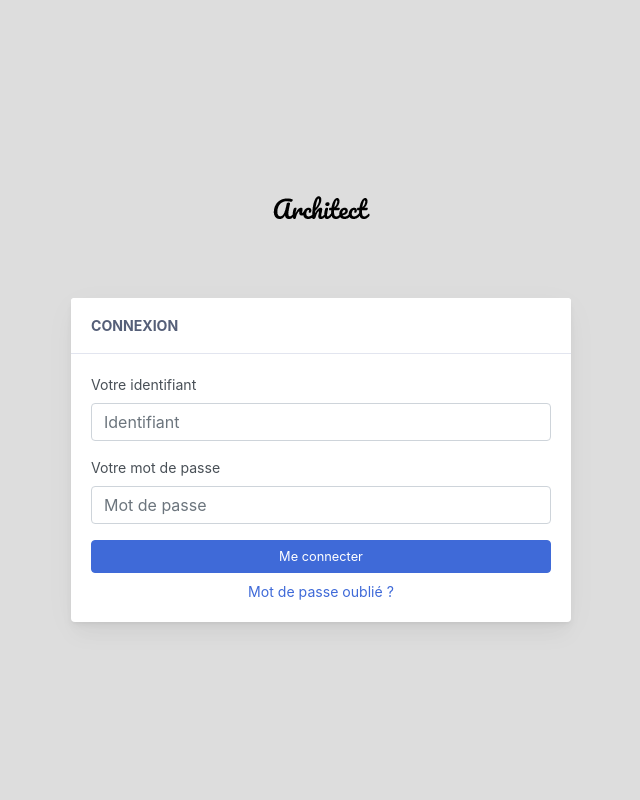
After one commit to InFinity54/CESI_ProjetWeb, a Symfony app: template templates/content/login/index.html.twig in a window 1280 px wide. The commit adds this page. Shown: the whole page, without its empty margins (319-959 px from the left). Run offline with Twig, Linux system fonts and the light colour scheme; the template is opened without the code that fills it, so the values that code supplies are empty; some libraries are stand-ins or nearby versions.

Commit message:
Page de connexion

```diff
--- /dev/null
+++ b/public/css/login.css
@@ -0,0 +1,19 @@
+body
+{
+    background-color: #DDDDDD;
+}
+
+.app-header__logo
+{
+    width: auto;
+}
+
+.app-main .app-main__inner
+{
+    padding: 0 30px 0 30px;
+}
+
+.card
+{
+    width: 500px;
+}
--- /dev/null
+++ b/templates/content/login/index.html.twig
@@ -0,0 +1,45 @@
+{% extends "login.html.twig" %}
+
+{% block title %}Connexion{% endblock %}
+
+{% block css %}{% endblock %}
+
+{% block js %}{% endblock %}
+
+{% block body %}
+    <div class="card mx-auto">
+        <div class="card-header">
+            Connexion
+        </div>
+        <div class="card-body">
+            <form method="post" action="{{ path("login_submit") }}">
+                <div class="row">
+                    <div class="col-sm-12">
+                        <div class="position-relative form-group">
+                            <label for="login" class="">Votre identifiant</label>
+                            <input name="login" id="login" placeholder="Identifiant" type="text" class="form-control" />
+                        </div>
+                    </div>
+                </div>
+                <div class="row">
+                    <div class="col-sm-12">
+                        <div class="position-relative form-group">
+                            <label for="password" class="">Votre mot de passe</label>
+                            <input name="password" id="password" placeholder="Mot de passe" type="password" class="form-control" />
+                        </div>
+                    </div>
+                </div>
+                <div class="row">
+                    <div class="col-sm-12">
+                        <button type="submit" class="btn btn-primary btn-block">Me connecter</button>
+                    </div>
+                </div>
+                <div class="row">
+                    <div class="col-sm-12 text-center mt-2">
+                        <a href="#">Mot de passe oublié ?</a>
+                    </div>
+                </div>
+            </form>
+        </div>
+    </div>
+{% endblock %}
--- a/templates/includes/header_usermenu.html.twig
+++ b/templates/includes/header_usermenu.html.twig
@@ -5,4 +5,4 @@
 <div tabindex="-1" class="dropdown-divider"></div>
 <button type="button" tabindex="0" class="dropdown-item">Dividers</button>-->
 <a href="#" class="dropdown-item" tabindex="0">Modifier mon profil</a>
-<a href="#" class="dropdown-item" tabindex="0">Déconnexion</a>
+<a href="{{ path("login") }}" class="dropdown-item" tabindex="0">Déconnexion</a>
--- /dev/null
+++ b/templates/login.html.twig
@@ -0,0 +1,35 @@
+<!DOCTYPE html>
+<html lang="fr">
+    <head>
+        <title>Nom du site | {% block title %}{% endblock %}</title>
+        <meta charset="UTF-8">
+        <meta http-equiv="X-UA-Compatible" content="IE=edge" />
+        <meta http-equiv="Content-Language" content="en" />
+        <meta http-equiv="Content-Type" content="text/html; charset=utf-8" />
+        <meta name="viewport" content="width=device-width, initial-scale=1, maximum-scale=1, user-scalable=no, shrink-to-fit=no" />
+        <meta name="description" content="This is an example dashboard created using build-in elements and components." />
+        <meta name="msapplication-tap-highlight" content="no" />
+        <link rel="stylesheet" type="text/css" href="{{ asset("css/architectui.css") }}" />
+        <link rel="stylesheet" type="text/css" href="{{ asset("css/login.css") }}" />
+        {% block css %}{% endblock %}
+    </head>
+    <body>
+        <div class="app-main h-100">
+            <div class="app-main__outer my-auto">
+                <div class="app-main__inner">
+                    <div class="app-page-title">
+                        <div class="page-title-wrapper">
+                            <div class="app-header__logo mx-auto text-center">
+                                <div class="logo-src"></div>
+                            </div>
+                        </div>
+                    </div>
+                    {% block body %}{% endblock %}
+                </div>
+            </div>
+        </div>
+
+        <script type="text/javascript" src="{{ asset("js/architectui.js") }}"></script>
+        {% block js %}{% endblock %}
+    </body>
+</html>
```
Also changed, not shown: src/Controller/LoginController.php (added, +25 -0 lines).
